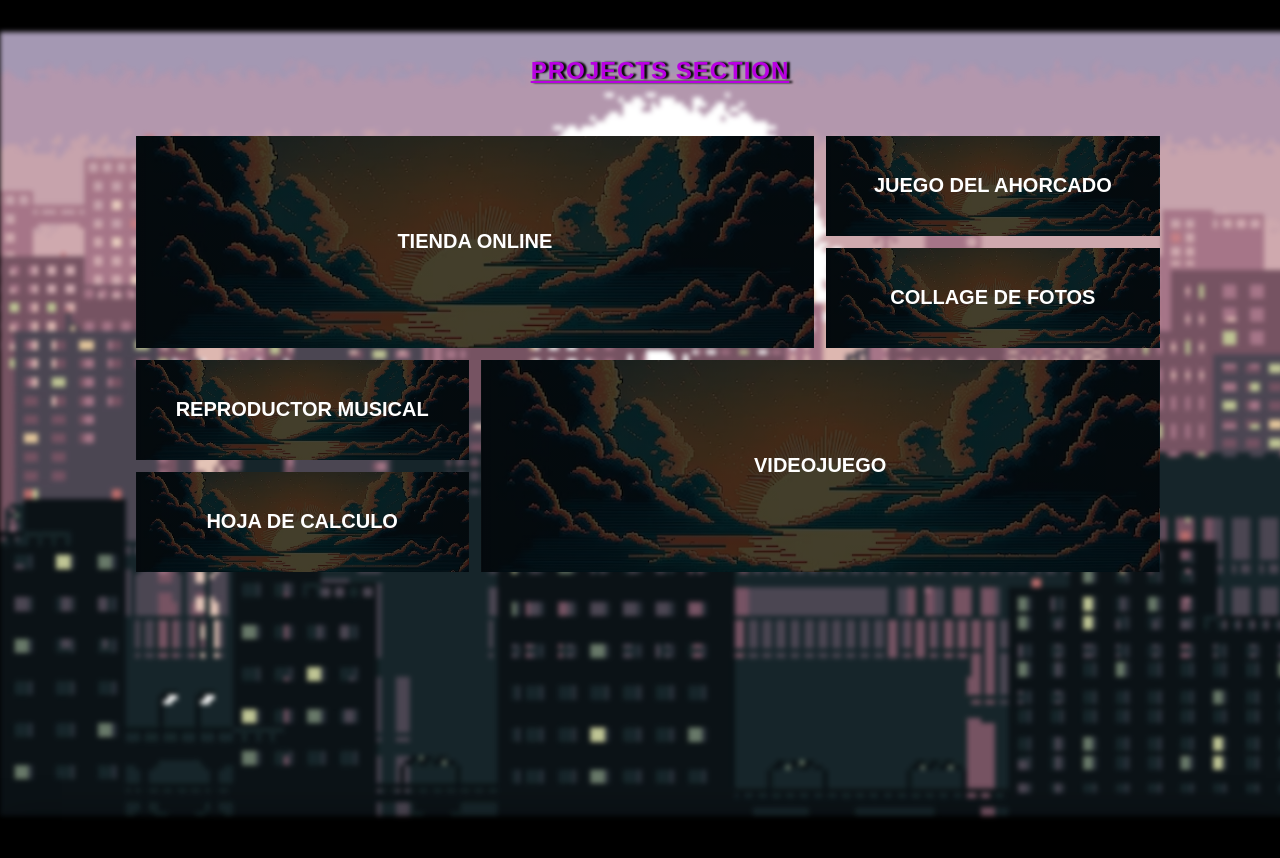
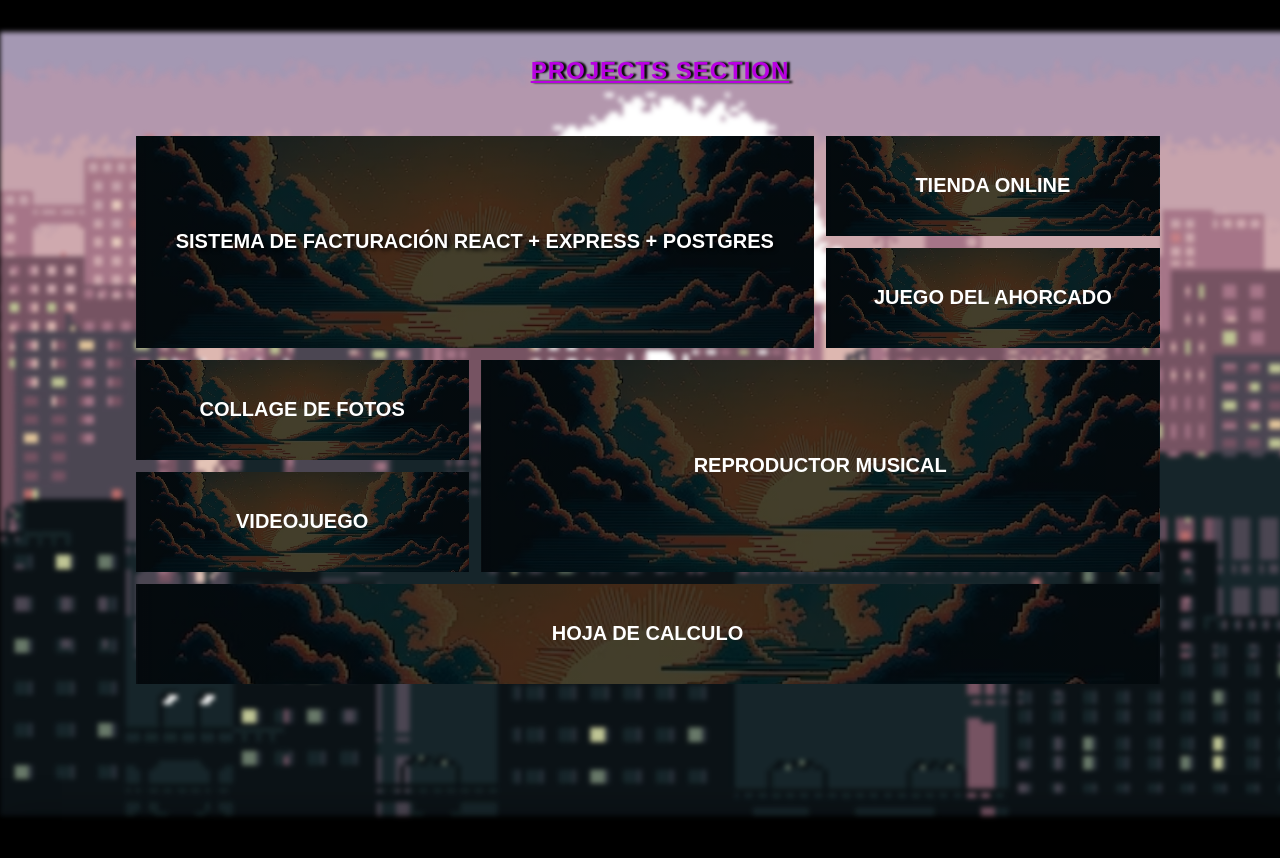
Before and after one commit to aljmorales/Portafolio, a plain HTML site: page index.html in a window 1280 px wide. Shown: the part 3000-3858 px from the top of the page. Drawn offline with nearby package versions, Linux system fonts and the light colour scheme.

Commit message:
feat: add Sistema de Facturación Full-Stack to portfolio

```diff
--- a/index.html
+++ b/index.html
@@ -302,6 +302,9 @@
     <section class="portfolio__section" id="portfolio">
         <h2 class="portfolio__title">PROJECTS SECTION</h2>
         <div class="portfolio__container">
+            <div class="portfolio__project" id="facturacion__project">
+                <div class="portfolio__project-name">SISTEMA DE FACTURACIÓN REACT + EXPRESS + POSTGRES</div>
+            </div>
             <div class="portfolio__project" id="tienda__project">
                 <div class="portfolio__project-name">TIENDA ONLINE</div>
             </div>
--- a/script.js
+++ b/script.js
@@ -100,3 +100,7 @@ document.getElementById("videojuego__project").addEventListener("click", functio
 document.getElementById("collage__project").addEventListener("click", function() {
     window.open("projects/proyecto/index.html", "_blank");
 });
+
+document.getElementById("facturacion__project").addEventListener("click", function() {
+    window.open("https://sistema-facturacion-rho.vercel.app/", "_blank");
+});
--- a/styles.css
+++ b/styles.css
@@ -872,6 +872,13 @@ margin-top: 20px;
     font-family: 'Coolvetica', sans-serif;
 }
 
+#facturacion__project {
+    grid-column: span 2; /* ocupa todo el ancho */
+    font-size: 20px;     /* más grande que los demás */
+    text-shadow: 2px 2px 4px black;
+}
+
+
 /*------------------PORTFOLIO MOBILE-------------------------*/
 @media only screen and (max-width: 700px)  {
     .portfolio__section{
```
